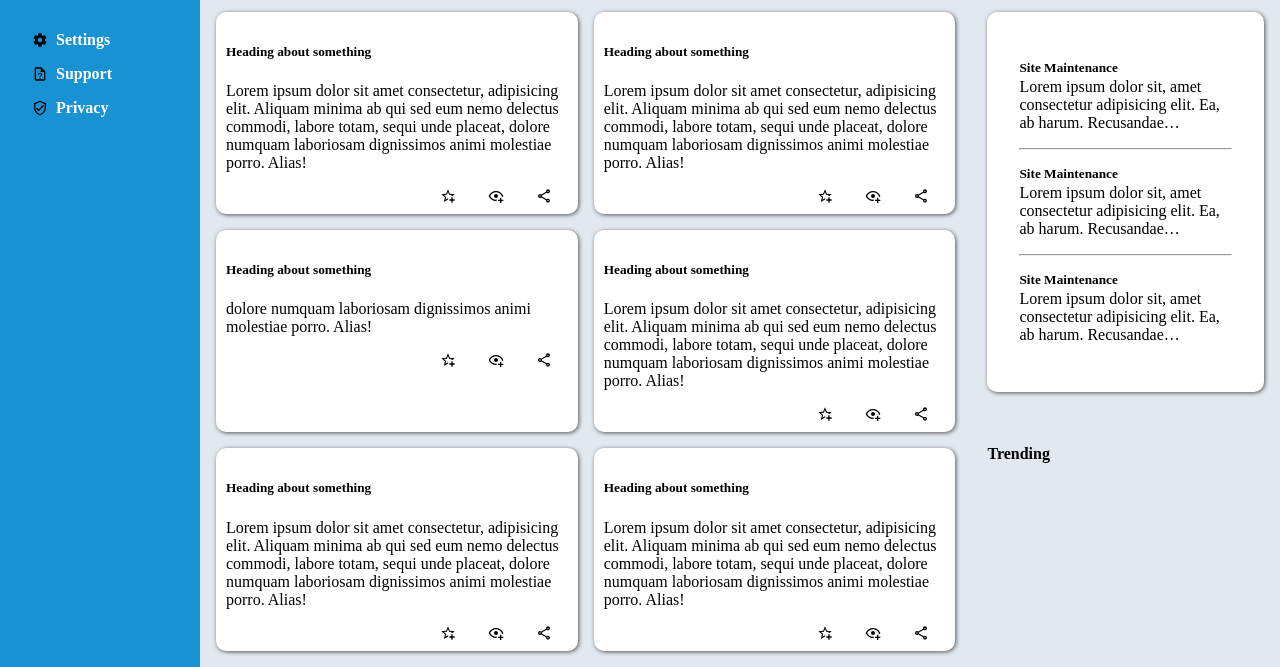
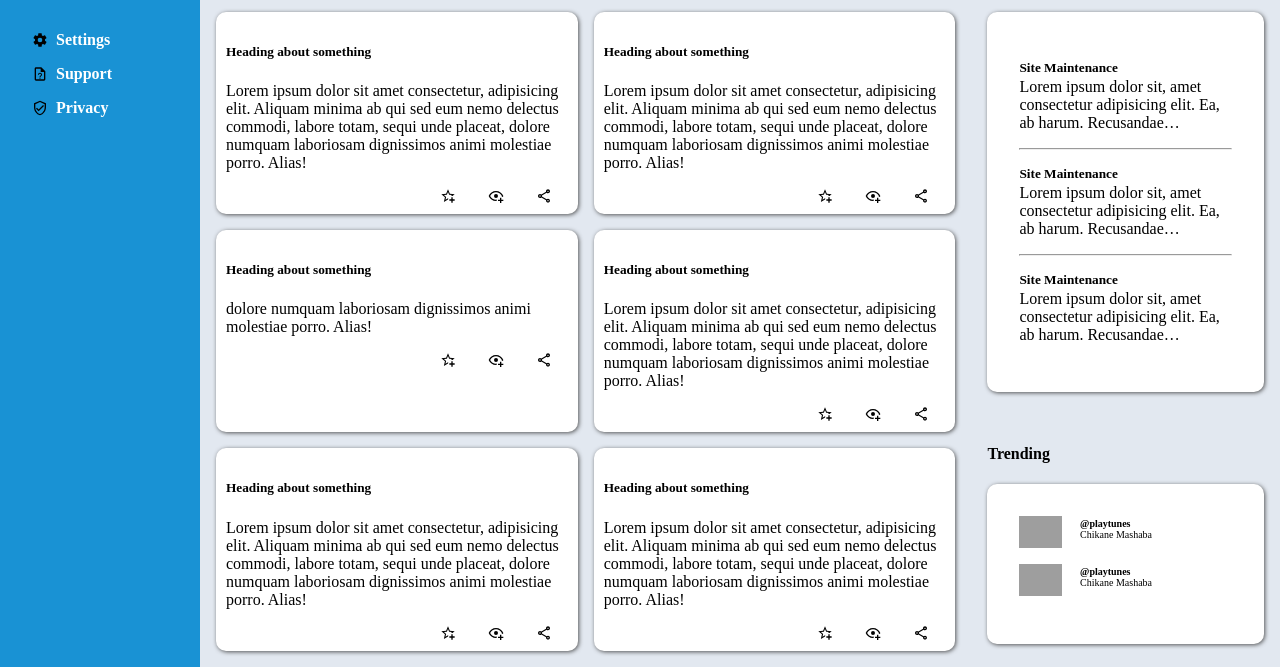
Before and after one commit to playtunes100/dashboard, a plain HTML site: page index.html in a window 1280 px wide. Shown: the part 257-924 px from the top of the page. Drawn offline with Linux system fonts and the light colour scheme; grey boxes are pictures that could not be loaded.

Commit message:
Add trending html and css

```diff
--- a/css/styles.css
+++ b/css/styles.css
@@ -219,3 +219,32 @@ body {
     grid-area: trending;
     padding: 1rem;
 }
+
+.trending-container {
+    padding: 2rem;
+    box-shadow:  1px 1px 4px #535455;
+    border-radius: 10px;
+    background-color: white;
+}
+
+.trending-card {
+    display: flex;
+    gap: 1rem;
+    margin-bottom: 1rem;
+}
+
+.trending-card img {
+    height: 2rem;
+}
+.trending-user {
+    font-size: x-small;
+    padding: 2px;
+}
+
+.trending-user span {
+    font-weight: bold;
+}
+
+.trending-user p {
+    margin: 0;
+}
--- a/index.html
+++ b/index.html
@@ -193,6 +193,22 @@
         </div>
         <div class="trending">
             <h4>Trending</h4>
+            <div class="trending-container">
+                <div class="trending-card">
+                    <img src="https://avataaars.io/?avatarStyle=Circle&topType=ShortHairSides&accessoriesType=Sunglasses&hairColor=Black&facialHairType=MoustacheFancy&facialHairColor=BlondeGolden&clotheType=ShirtVNeck&clotheColor=Black&eyeType=Cry&eyebrowType=AngryNatural&mouthType=Eating&skinColor=Light" />
+                    <div class="trending-user">
+                        <span class="trending-username">@playtunes</span>
+                        <p>Chikane Mashaba</p>
+                    </div>
+                </div>
+                <div class="trending-card">
+                    <img src="https://avataaars.io/?avatarStyle=Circle&topType=ShortHairSides&accessoriesType=Sunglasses&hairColor=Black&facialHairType=MoustacheFancy&facialHairColor=BlondeGolden&clotheType=ShirtVNeck&clotheColor=Black&eyeType=Cry&eyebrowType=AngryNatural&mouthType=Eating&skinColor=Light" />
+                    <div class="trending-user">
+                        <span class="trending-username">@playtunes</span>
+                        <p>Chikane Mashaba</p>
+                    </div>
+                </div>
+            </div>
         </div>
 
     </div>
```
